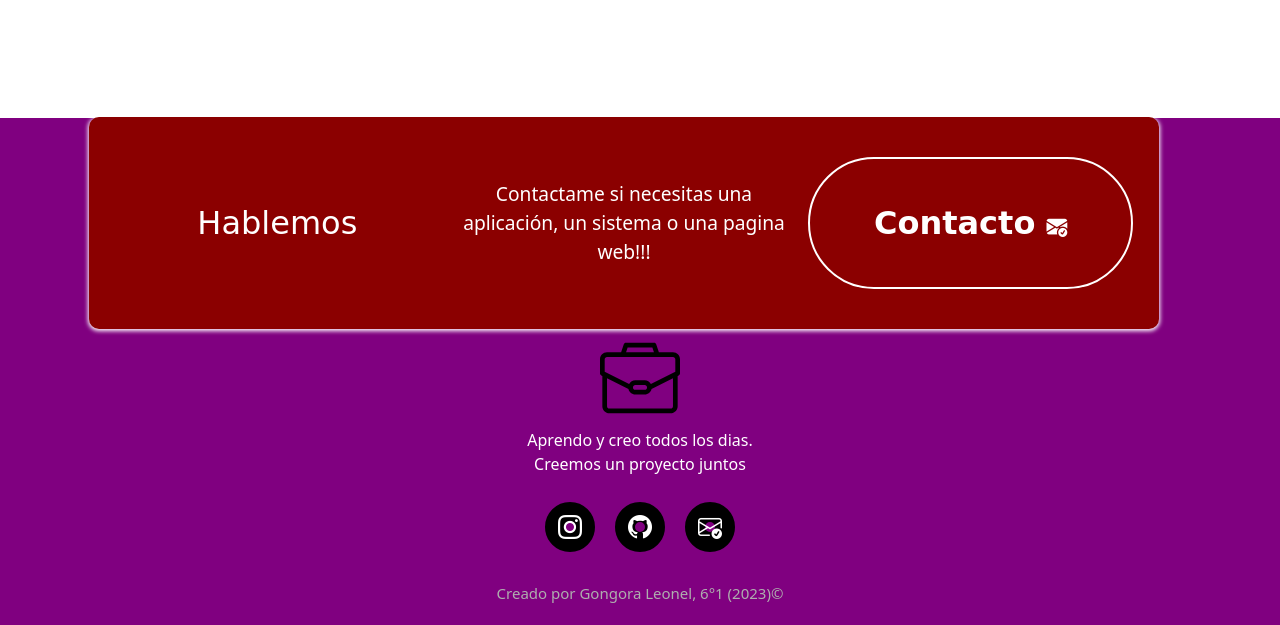
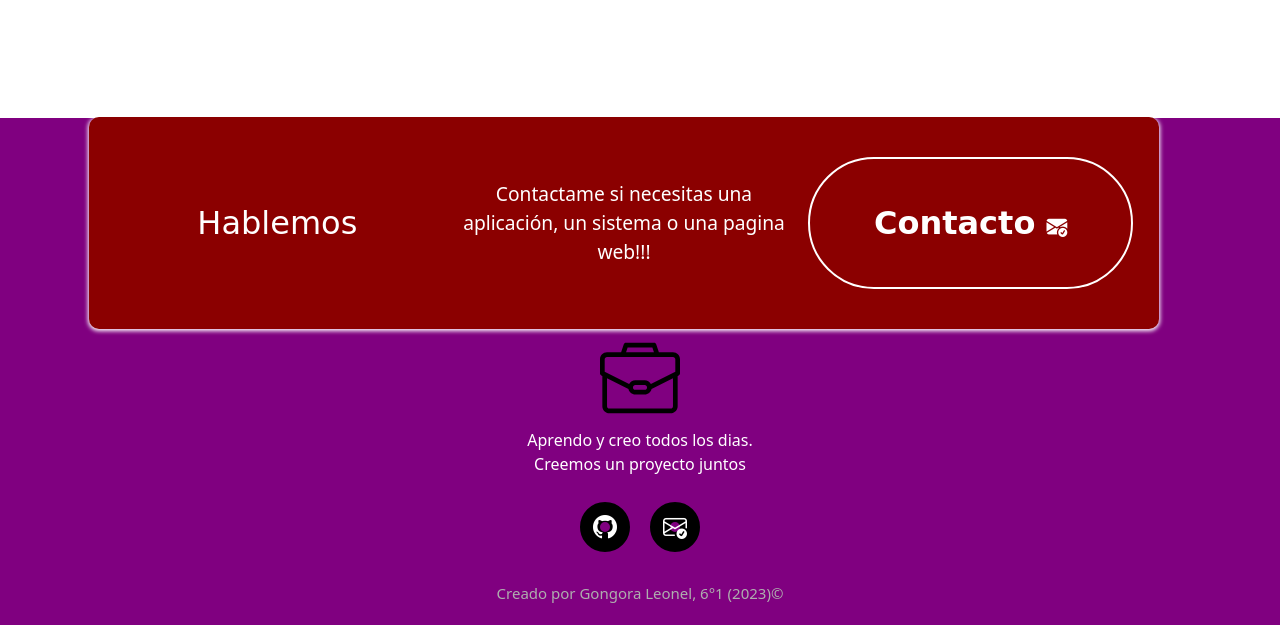
Before and after one commit to LeoGongora06/TP_Bootstrap, a plain HTML site: page index.html in a window 1280 px wide. Shown: the part 4286-4911 px from the top of the page. Drawn offline with nearby package versions, Linux system fonts and the light colour scheme; a web font is replaced by a local one.

Commit message:
Update index.html

```diff
--- a/index.html
+++ b/index.html
@@ -242,9 +242,6 @@
             <img class="footer-logo" src="media/portfolio.svg" alt="Logo de portfolio">
             <p class="footer-texto text-center">Aprendo y creo todos los dias.<br> Creemos un proyecto juntos</p>
             <div class="iconos-redes-sociales d-flex flex-wrap align-items-center justify-content-center">
-                <a href="https://www.instagram.com/leo_gongora06" rel="noopener noreferrer">
-                    <i class="bi bi-instagram"></i>
-                </a>
                 <a href="https://github.com/LeoGongora06" target="_blank" rel="noopener noreferrer">
                     <i class="bi bi-github"></i>
                 </a>
```
